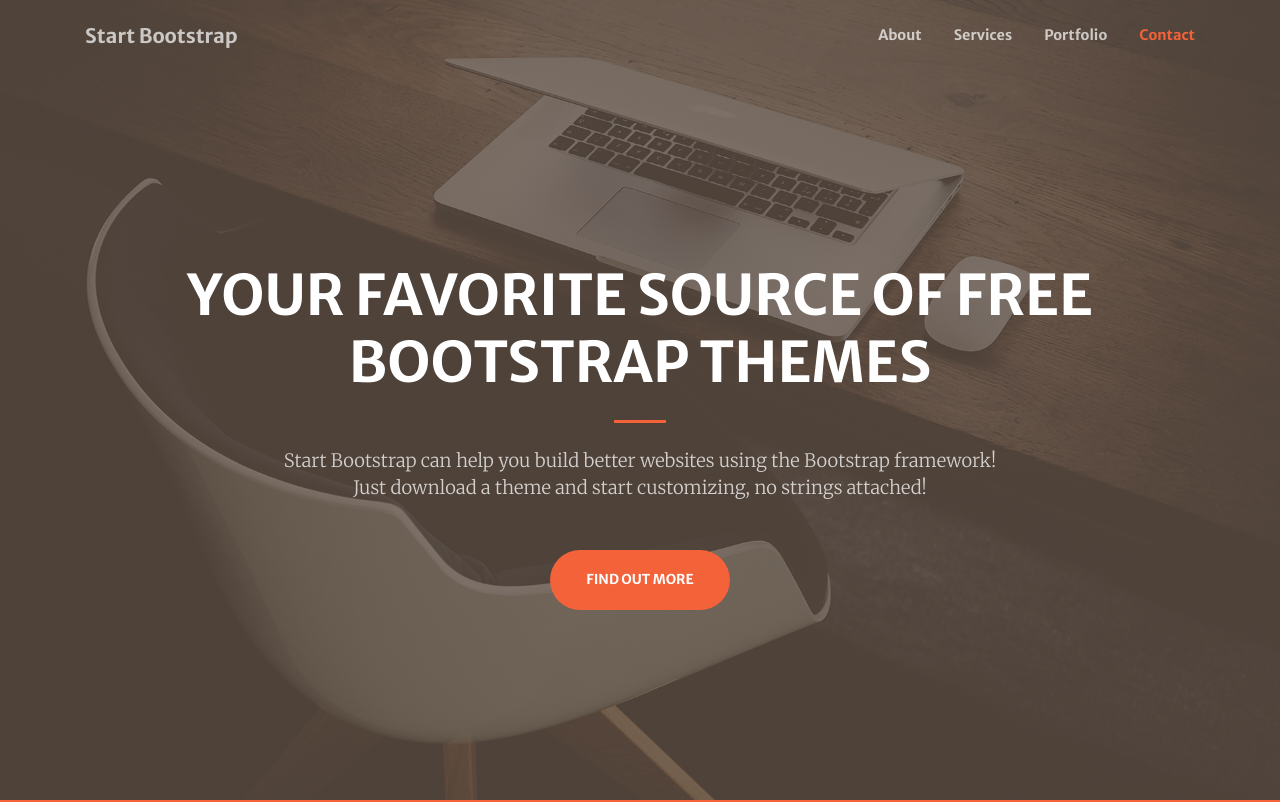
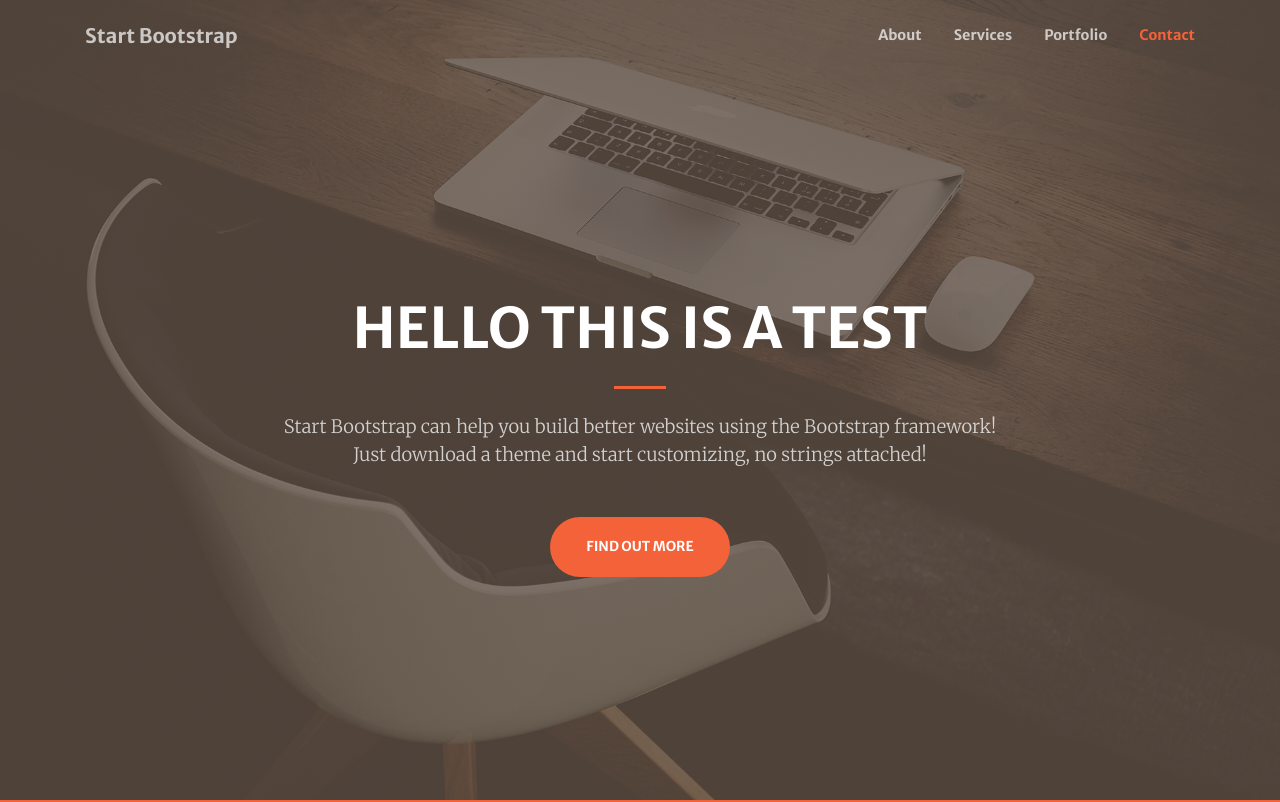
Before and after one commit to ahmadabugosh/landingpage2019, a website with bundled scripts: page index.html in a window 1280 px wide. Shown: the top 802 px of the page. Built offline with nearby package versions, Linux system fonts and the light colour scheme.

Commit message:
Changed the landinge page text

```diff
--- a/index.html
+++ b/index.html
@@ -58,7 +58,7 @@
     <div class="container h-100">
       <div class="row h-100 align-items-center justify-content-center text-center">
         <div class="col-lg-10 align-self-end">
-          <h1 class="text-uppercase text-white font-weight-bold">Your Favorite Source of Free Bootstrap Themes</h1>
+          <h1 class="text-uppercase text-white font-weight-bold">Hello this is a test</h1>
           <hr class="divider my-4">
         </div>
         <div class="col-lg-8 align-self-baseline">
```
